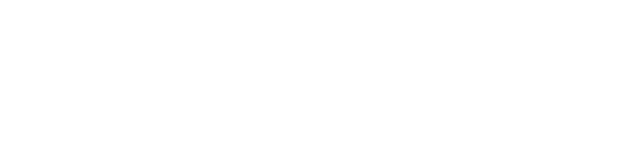
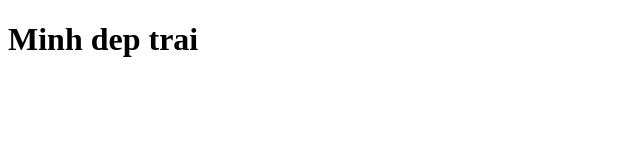
Before and after one commit to Hikarius25/deptraideptraideptrai, a website: page public/deptrai.html in a window 1280 px wide. Shown: the whole page, without its empty margins (0-640 px from the left). Drawn offline with Linux system fonts and the light colour scheme.

Commit message:
commit5deptrai

```diff
--- a/public/deptrai.html
+++ b/public/deptrai.html
@@ -6,6 +6,6 @@
     <title>Document</title>
 </head>
 <body>
-
+    <h1>Minh dep trai</h1>
 </body>
 </html>
```
